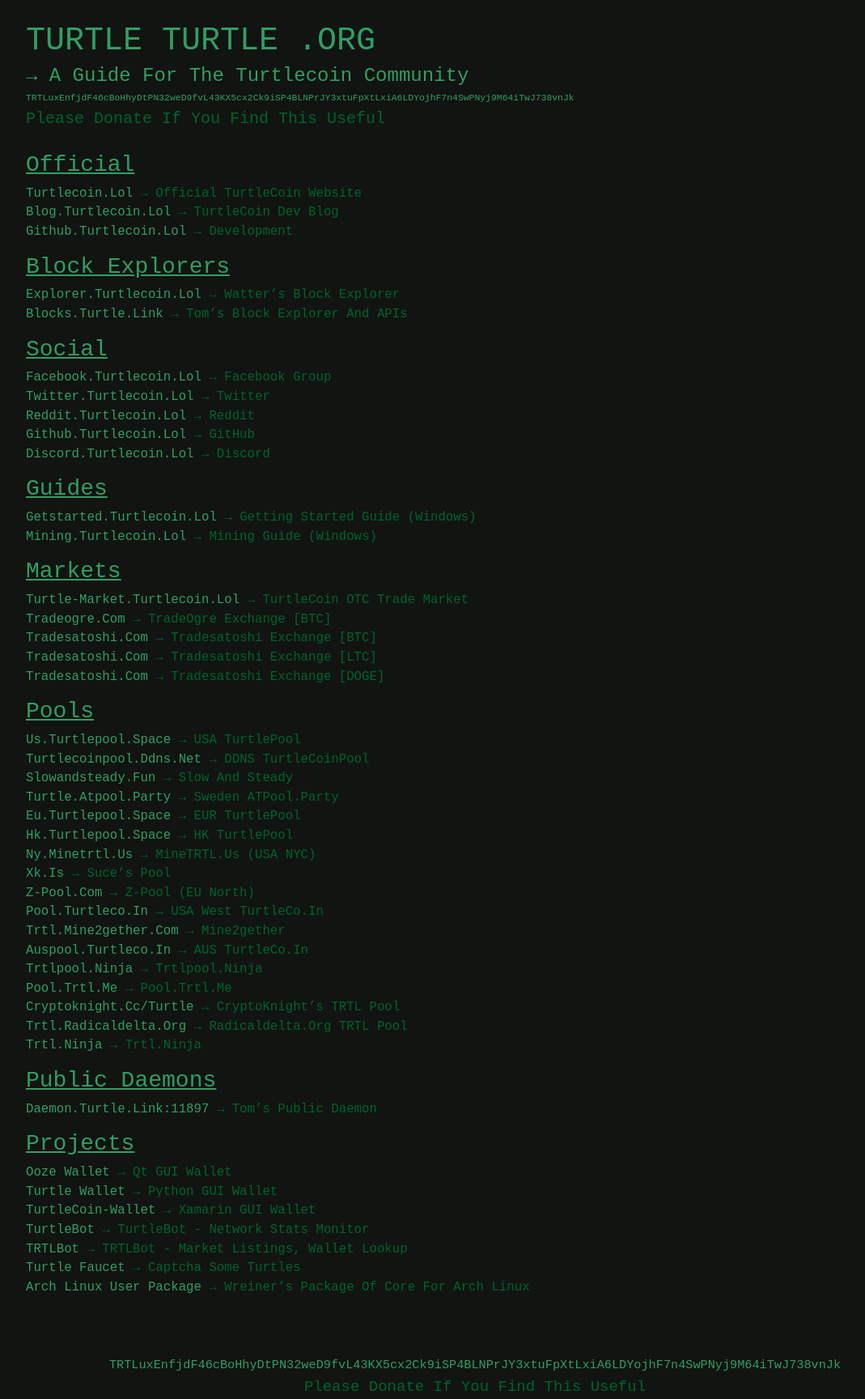
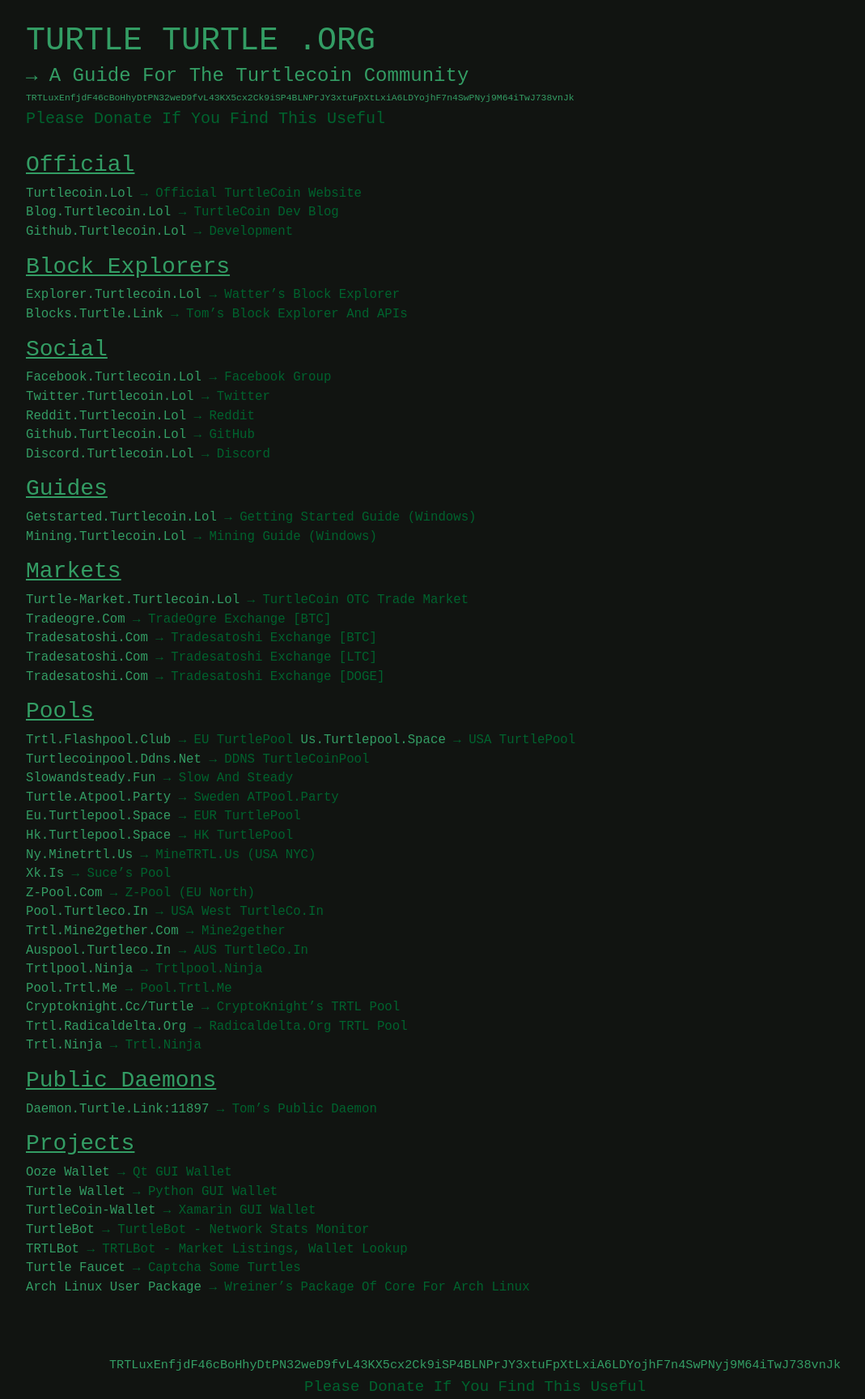
Before and after one commit to zack796/turtleturtle.org, a Jekyll site: the page built from index.md, in a window 1280 px wide. Shown: the whole page at 81% size, without its empty margins (53-1122 px from the left). Built offline with Jekyll 4.4.1, drawn with Linux system fonts in a browser that asks for light colours.

Commit message:
add new pool trtl.flashpool.club

```diff
--- a/index.md
+++ b/index.md
@@ -31,6 +31,7 @@
 [tradesatoshi.com](https://tradesatoshi.com/Exchange/?market=TRTL_DOGE) → Tradesatoshi Exchange [DOGE]
 
 ### Pools
+[trtl.flashpool.club](https://trtl.flashpool.club) → EU TurtlePool
 [us.turtlepool.space](http://us.turtlepool.space/) → USA TurtlePool
 [turtlecoinpool.ddns.net](http://turtlecoinpool.ddns.net/) → DDNS TurtleCoinPool
 [slowandsteady.fun ](http://slowandsteady.fun/) → Slow and Steady
```
